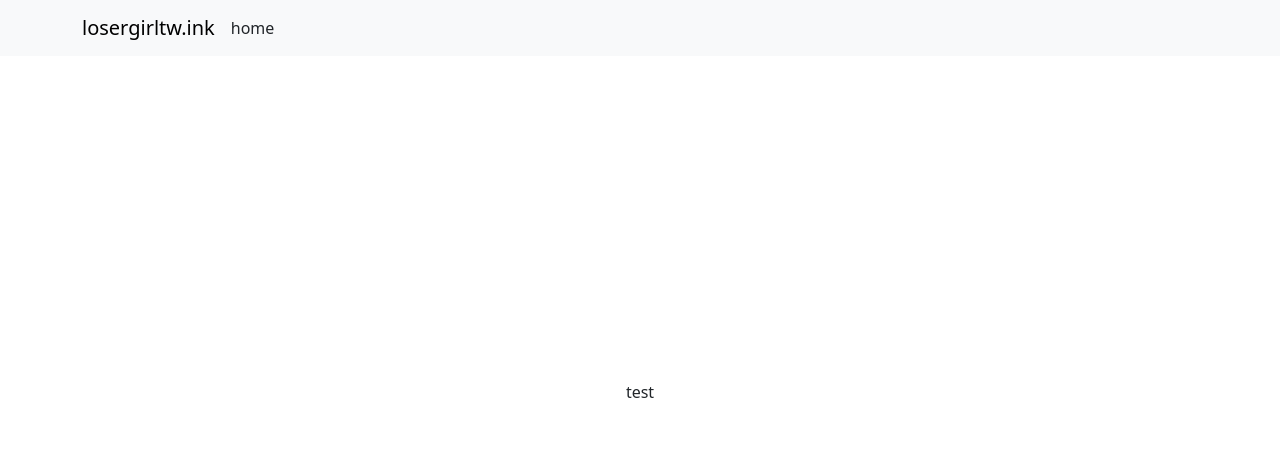
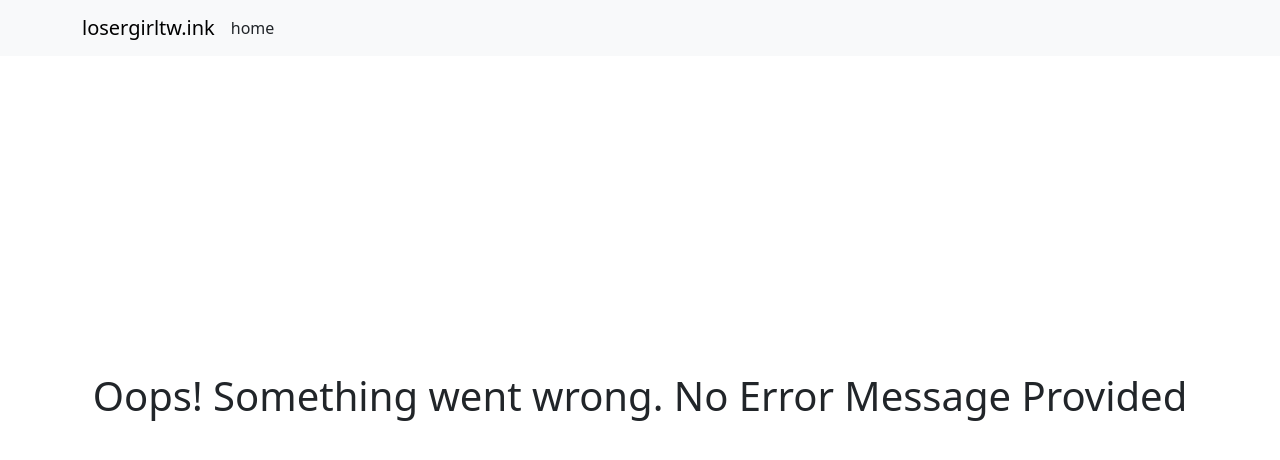
Before and after one commit to losergirltwink/losergirltw.ink, a React (Vite) app: page /error in a window 1280 px wide. Shown: the top 460 px of the page. Built offline with nearby package versions, Linux system fonts and the light colour scheme.

Commit message:
added some base routes for error page and home page at root. i dont really understand why typescript is making me do these things with props i need to see how real people do this

```diff
--- a/src/AppRouting.tsx
+++ b/src/AppRouting.tsx
@@ -1,6 +1,7 @@
 import type React from 'react';
-import { BrowserRouter, Route } from 'react-router-dom';
+import { BrowserRouter, Route, Routes } from 'react-router-dom';
 import ErrorPage from './components/error/Error';
+import App from './App';
 
 interface AppRoutingProps {
     props?: any;
@@ -12,7 +13,10 @@ const AppRouting: React.FC<AppRoutingProps> = ({ props }) => {
     }
     return (
         <BrowserRouter>
-            <Route></Route>
+            <Routes>
+                <Route path='/' element={<App/>}/>
+                <Route path='/error' element={<ErrorPage/>}/>
+            </Routes>
         </BrowserRouter>
     );
 };
--- a/src/components/header/Header.tsx
+++ b/src/components/header/Header.tsx
@@ -17,7 +17,7 @@ const Header: React.FC<HeaderProps> = ({ props }) =>{
                 <Navbar.Brand>losergirltw.ink</Navbar.Brand>
                 <Navbar.Toggle aria-controls='basic-navbar-nav' />
                 <Navbar.Collapse id='basic-navbar-nav'>
-                    <Nav.Link>home</Nav.Link>
+                    <Nav.Link href='/'>home</Nav.Link>
                 </Navbar.Collapse>
             </Container>
         </Navbar>
--- a/src/main.tsx
+++ b/src/main.tsx
@@ -1,12 +1,12 @@
 import React from 'react';
 import ReactDOM from 'react-dom/client';
 import './index.css';
-import App from './App.tsx';
 import Header from './components/header/Header.tsx';
+import AppRouting from './AppRouting.tsx';
 
 ReactDOM.createRoot(document.getElementById('root')!).render(
   <React.StrictMode>
+    <AppRouting props={'hi'}/>
     <Header props={'hi'}/>
-    <App/>
   </React.StrictMode>
 );
```
